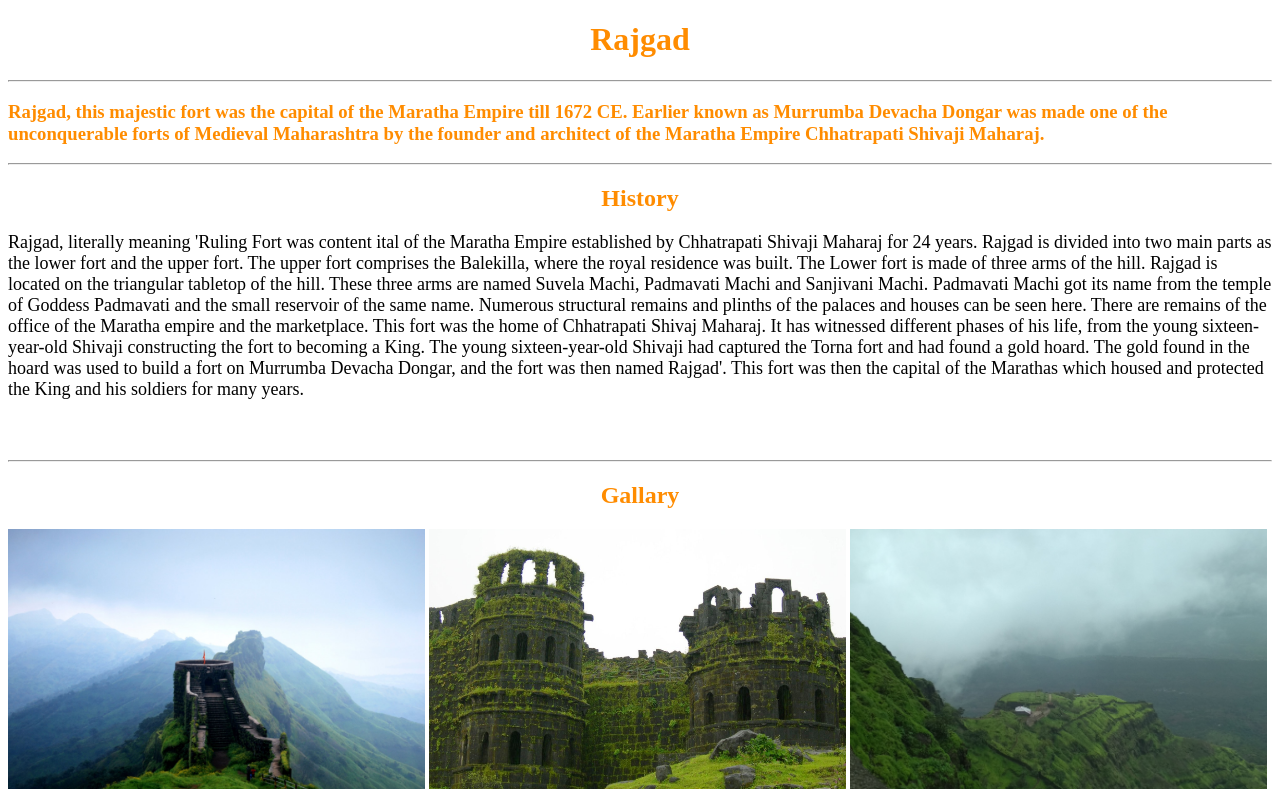
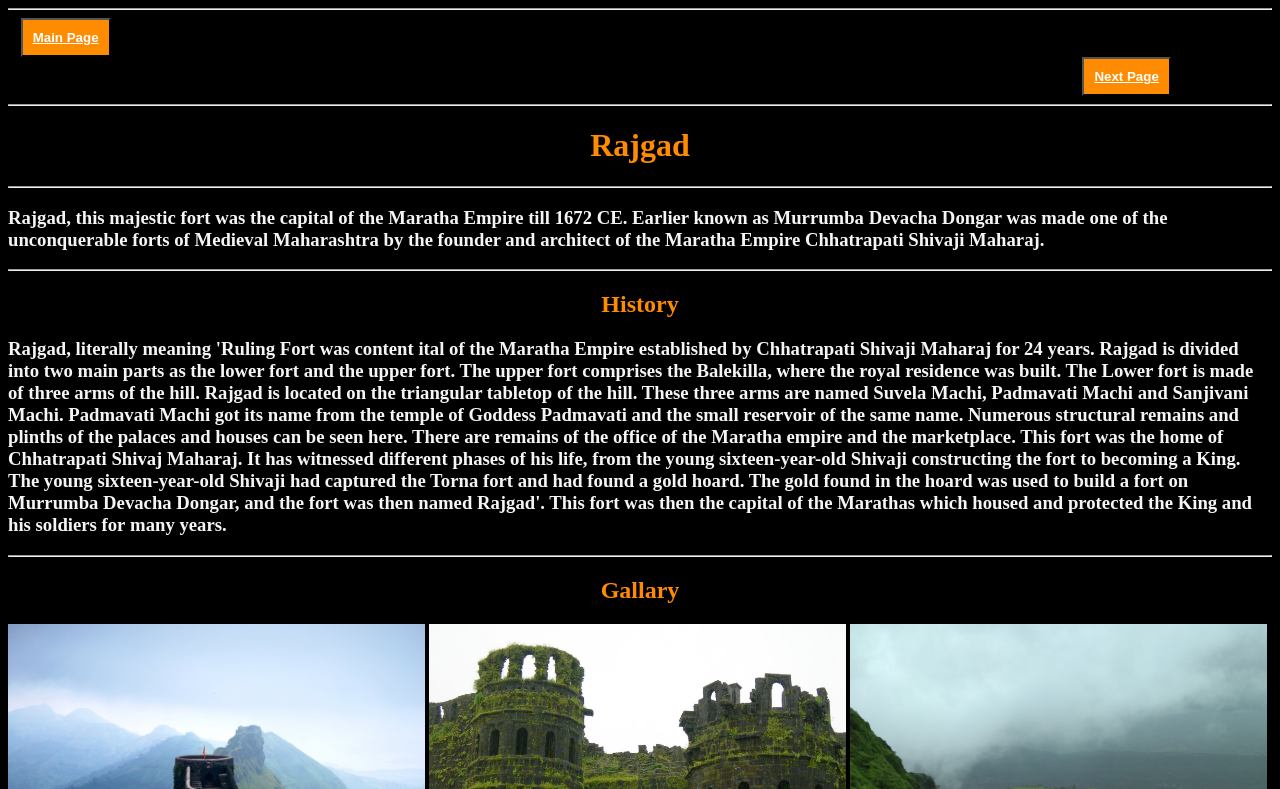
Before and after one commit to kailasDukare/fort, a plain HTML site: page raigad/rajgad.html in a window 1280 px wide. Shown: the top 789 px of the page. Drawn offline with Linux system fonts and the light colour scheme.

Commit message:
Add files via upload

```diff
--- a/raigad/rajgad.html
+++ b/raigad/rajgad.html
@@ -4,25 +4,47 @@
     <meta charset="UTF-8">
     <meta name="viewport" content="width=device-width, initial-scale=1.0">
     <title>Rajgad</title>
+
+    <style>
+        .inline{
+            display: inline;
+        }
+    </style>
 </head>
-<body>
+<body style="background-color: black;">
+    <hr>
+    <div class = "inline">
+
+        <button style="background-color:darkorange;padding: 10px;margin-left: 1%;">
+            <a href="../index.html" style="border: 10px;color: white;"><b>Main Page</b> </a>
+        </button>
+
+        <button style="background-color:darkorange;padding: 10px;margin-left:85%;padding: 10px;">
+            <a href="../index.html" style="border: 10px;color: white;"><b>Next Page</b> </a>
+        </button>
+
+    </div>
+
+
+    </button>
+    <hr>
     <h1 style="color:darkorange;text-align: center;">Rajgad</h1>
     <hr>
-    <h3 style="color:darkorange;width: 100%;;">
+    <h3 style="color:whitesmoke;">
             Rajgad, this majestic fort was the capital of the Maratha Empire till 1672 CE.
             Earlier known as Murrumba Devacha Dongar was made one of the unconquerable forts of Medieval
             Maharashtra by the founder and architect of the Maratha Empire Chhatrapati Shivaji Maharaj.
 
     </h3><hr>
     <h2 style="color: darkorange;text-align: center;">History</h2>
-    <p style="font-size: large;width: 100%;">
+    <h3 style="color: whitesmoke;">
 
         Rajgad, literally meaning 'Ruling Fort was content ital of the Maratha Empire established by Chhatrapati Shivaji Maharaj for 24 years.
         Rajgad is divided into two main parts as the lower fort and the upper fort. The upper fort comprises the Balekilla, where the royal residence was built. The Lower fort is made of three arms of the hill. Rajgad is located on the triangular tabletop of the hill. These three arms are named Suvela Machi, Padmavati Machi and Sanjivani Machi. Padmavati Machi got its name from the temple of Goddess Padmavati and the small reservoir of the same name.
         Numerous structural remains and plinths of the palaces and houses can be seen here. There are remains of the office of the Maratha empire and the marketplace. This fort was the home of Chhatrapati Shivaj Maharaj. It has witnessed different phases of his life, from the young sixteen-year-old Shivaji constructing the fort to becoming a King.
         The young sixteen-year-old Shivaji had captured the Torna fort and had found a gold hoard. The gold found in the hoard was used to build a fort on Murrumba Devacha Dongar, and the fort was then named Rajgad'. This fort was then the capital of the Marathas which housed and protected the King and his soldiers for many years.
-        <br><br><br>
-    </p>
+
+    </h3>
     <hr>
     <h2 style="color:darkorange;text-align: center;">Gallary</h2>
 
```
Also changed, not shown: index.html (+3 -2 lines).
